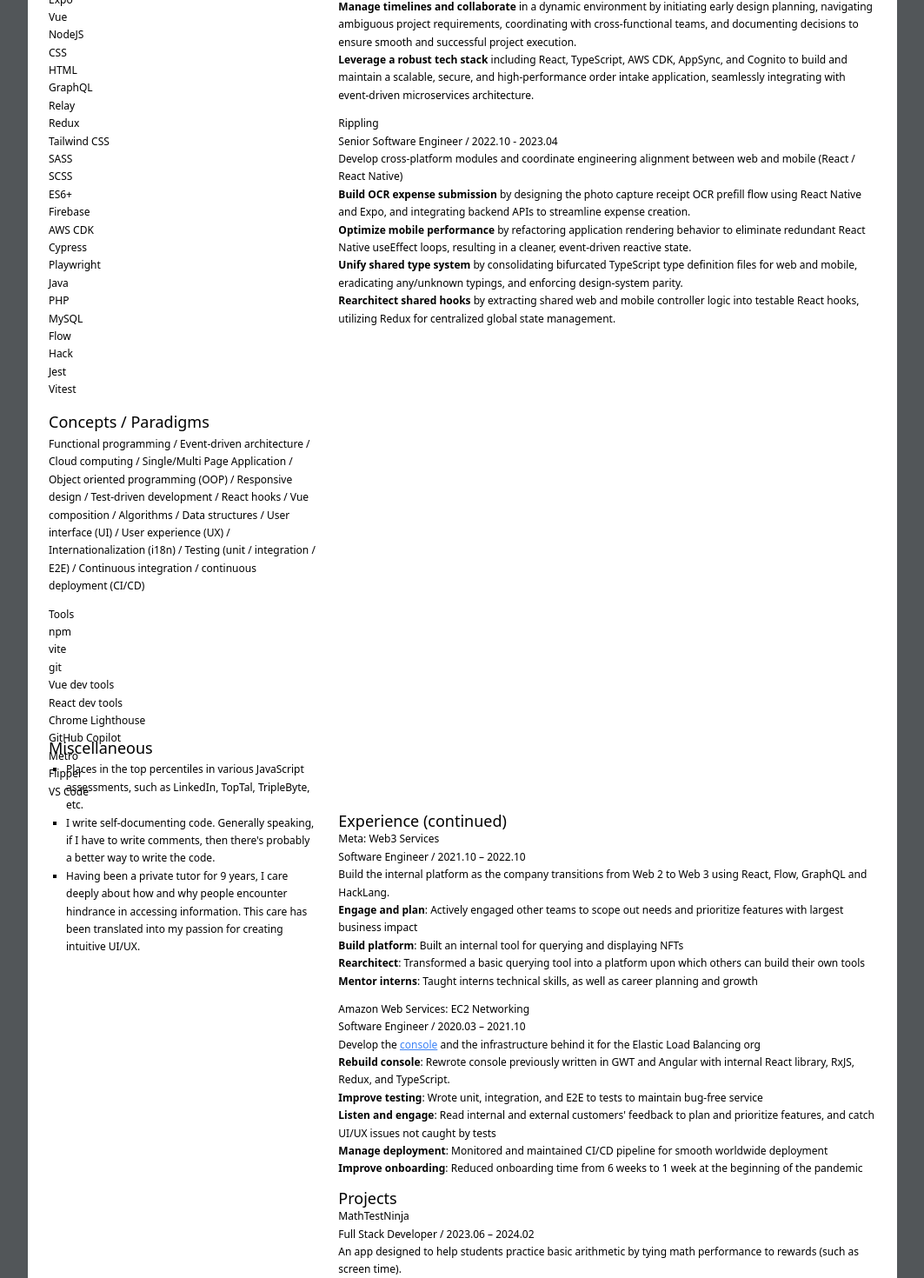
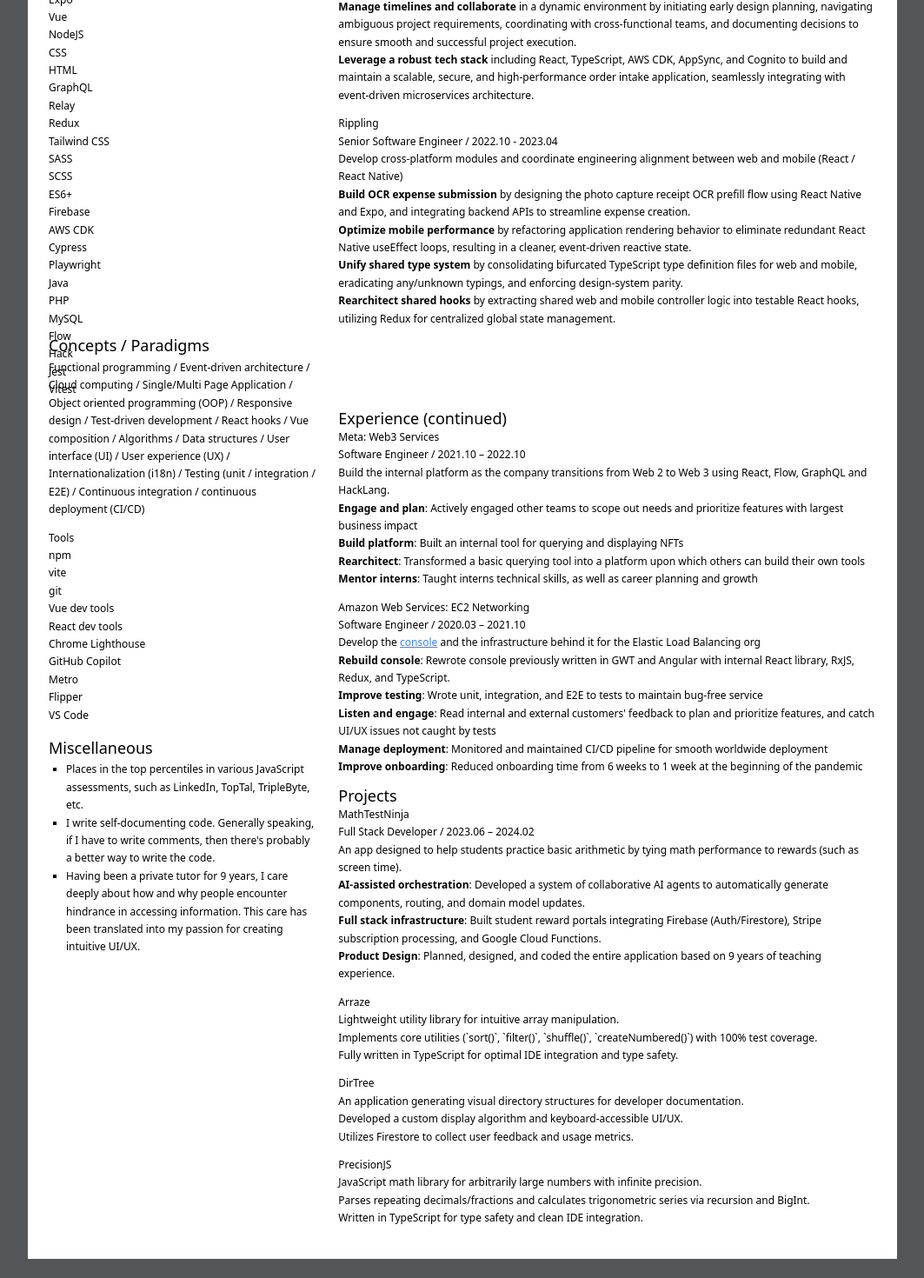
Before and after one commit to jko206/jko-dev, a Vue app: page / in a window 1280 px wide. Shown: the part 600-2070 px from the top of the page at 87% size, without its empty margins (108-1171 px from the left). After the commit the page ends 2048 px from the top, so only its background shows below. Built offline with nearby package versions, Linux system fonts and the light colour scheme.

Commit message:
refactor: implement dynamic resume pagination with ContentDivider and Teleport

```diff
--- a/src/App.vue
+++ b/src/App.vue
@@ -13,11 +13,31 @@
     has a lot of the writings for what went into this version of the resume.
     -->
     <div
+      v-for="pageIdx in totalPages"
+      :key="`page-${pageIdx - 1}`"
       @mouseover="() => setPaperHovering(true)"
       @mouseleave="() => setPaperHovering(false)"
       :class="['paper', { hover: isHoveringOverPaper }]"
     >
       <div class="col-1">
+        <!-- Teleport target for left column -->
+        <div :id="`left-col-${pageIdx - 1}`"></div>
+      </div>
+      <div class="col-2">
+        <!-- Automatically inject continued header on subsequent pages -->
+        <h2 v-if="pageIdx > 1" style="margin-top: 0">Experience (continued)</h2>
+        <!-- Teleport target for right column -->
+        <div :id="`right-col-${pageIdx - 1}`"></div>
+      </div>
+    </div>
+
+    <!-- Left Column Content Divider -->
+    <ContentDivider
+      to-prefix="left-col"
+      width="2.25in"
+      :max-height="1008"
+      @update:page-count="(val) => (leftPages = val)"
+    >
       <div class="section main">
         <h1 class="name">{{ resumeData.name }}</h1>
         <h2>{{ resumeData.role }}</h2>
@@ -67,26 +87,7 @@
         :items="resumeData.skills.tools.items"
         :highlighted-skill="highlightedSkill"
       />
-      </div>
 
-      <div class="col-2">
-        <h2>Experience</h2>
-
-        <ResumeItem
-          v-for="item in resumeData.experiencePage1"
-          :key="item.id || item.title"
-          :item="item"
-          @highlight-skills="onHighlightSkills"
-          @clear-highlight="onClearHighlight"
-        />
-      </div>
-    </div>
-    <div
-      @mouseover="() => setPaperHovering(true)"
-      @mouseleave="() => setPaperHovering(false)"
-      :class="['paper', { hover: isHoveringOverPaper }]"
-    >
-      <div class="col-1">
       <div class="section">
         <h2>Miscellaneous</h2>
         <ul class="job-desc-list">
@@ -95,12 +96,18 @@
           </li>
         </ul>
       </div>
-      </div>
-      <div class="col-2">
-        <h2>Experience (continued)</h2>
+    </ContentDivider>
 
+    <!-- Right Column Content Divider -->
+    <ContentDivider
+      to-prefix="right-col"
+      width="5.5in"
+      :max-height="1008"
+      @update:page-count="(val) => (rightPages = val)"
+    >
+      <h2>Experience</h2>
       <ResumeItem
-          v-for="item in resumeData.experiencePage2"
+        v-for="item in allExperiences"
         :key="item.id || item.title"
         :item="item"
         @highlight-skills="onHighlightSkills"
@@ -108,7 +115,6 @@
       />
 
       <h2 class="margin-top">Projects</h2>
-
       <ResumeItem
         v-for="item in resumeData.projects"
         :key="item.id || item.title"
@@ -116,20 +122,29 @@
         @highlight-skills="onHighlightSkills"
         @clear-highlight="onClearHighlight"
       />
-      </div>
-    </div>
+    </ContentDivider>
   </div>
 </template>
 
 <script setup lang="ts">
-import { ref } from 'vue'
+import { ref, computed } from 'vue'
 import { resumeData } from './data/resume'
 import SkillsList from './components/SkillsList.vue'
 import ResumeItem from './components/ResumeItem.vue'
+import ContentDivider from './components/ContentDivider.vue'
 
 const isInteractive = ref(false)
 const isHoveringOverPaper = ref(false)
 const highlightedSkill = ref<string[]>([])
+
+const leftPages = ref(1)
+const rightPages = ref(1)
+const totalPages = computed(() => Math.max(leftPages.value, rightPages.value))
+
+const allExperiences = computed(() => [
+  ...resumeData.experiencePage1,
+  ...resumeData.experiencePage2
+])
 
 setTimeout(() => {
   isInteractive.value = true
--- /dev/null
+++ b/src/components/ContentDivider.vue
@@ -0,0 +1,148 @@
+<template>
+  <!-- Hidden ghost container for measuring the slot items at the target width -->
+  <div
+    class="content-divider-ghost"
+    :style="{
+      position: 'absolute',
+      top: '-9999px',
+      left: '-9999px',
+      width: width,
+      visibility: 'hidden',
+      pointerEvents: 'none',
+      zIndex: -9999
+    }"
+  >
+    <div
+      v-for="(vnode, idx) in flattenedChildren"
+      :key="`ghost-${idx}`"
+      :ref="(el) => setItemRef(el, idx)"
+    >
+      <!-- Teleport moves the element to target selector once calculated -->
+      <Teleport :to="targets[idx]" :disabled="!targets[idx]">
+        <component :is="vnode" />
+      </Teleport>
+    </div>
+  </div>
+</template>
+
+<script setup lang="ts">
+import {
+  ref,
+  computed,
+  useSlots,
+  watch,
+  nextTick,
+  onMounted,
+  Fragment,
+  Comment,
+  type VNode
+} from 'vue'
+
+const props = withDefaults(
+  defineProps<{
+    toPrefix: string
+    maxHeight?: number
+    width?: string
+  }>(),
+  {
+    maxHeight: 1008,
+    width: '100%'
+  }
+)
+
+const emit = defineEmits<{
+  (e: 'update:pageCount', count: number): void
+}>()
+
+const slots = useSlots()
+const pageCount = ref(1)
+const targets = ref<string[]>([])
+const itemEls = ref<(HTMLElement | null)[]>([])
+
+const setItemRef = (el: any, idx: number) => {
+  if (el) {
+    itemEls.value[idx] = el as HTMLElement
+  }
+}
+
+// Recursively flatten children VNodes (handling v-for Fragments, etc.)
+const flattenVNodes = (vnodes: VNode[]): VNode[] => {
+  const result: VNode[] = []
+  for (const vnode of vnodes) {
+    if (vnode.type === Fragment && Array.isArray(vnode.children)) {
+      result.push(...flattenVNodes(vnode.children as VNode[]))
+    } else if (vnode.type !== Comment) {
+      result.push(vnode)
+    }
+  }
+  return result
+}
+
+const flattenedChildren = computed(() => {
+  return slots.default ? flattenVNodes(slots.default()) : []
+})
+
+const recalculatePages = async () => {
+  // 1. Reset all target selectors to disable Teleport and pull elements back to the ghost container
+  targets.value = []
+  pageCount.value = 1
+  emit('update:pageCount', 1)
+  itemEls.value = itemEls.value.slice(0, flattenedChildren.value.length)
+
+  // 2. Wait for Vue to render the elements inside the ghost wrappers
+  await nextTick()
+
+  const elements = itemEls.value.filter(Boolean) as HTMLElement[]
+  if (elements.length === 0) {
+    pageCount.value = 0
+    emit('update:pageCount', 0)
+    return
+  }
+
+  // 3. Measure element heights including vertical margins
+  const heights = elements.map((el) => {
+    const style = window.getComputedStyle(el)
+    const marginTop = parseFloat(style.marginTop) || 0
+    const marginBottom = parseFloat(style.marginBottom) || 0
+    return el.offsetHeight + marginTop + marginBottom
+  })
+
+  // 4. Distribute elements across pages based on maxHeight
+  const newAssignments: number[] = []
+  let currentHeight = 0
+  let currentPage = 0
+
+  heights.forEach((h, idx) => {
+    if (currentHeight + h > props.maxHeight && idx > 0) {
+      currentPage++
+      currentHeight = h
+    } else {
+      currentHeight += h
+    }
+    newAssignments.push(currentPage)
+  })
+
+  const totalPages = currentPage + 1
+  pageCount.value = totalPages
+  emit('update:pageCount', totalPages)
+
+  // 5. Wait for the parent component to render the newly created page containers
+  await nextTick()
+
+  // 6. Assign target selectors to teleport the items into their page columns
+  targets.value = newAssignments.map((pageIdx) => `#${props.toPrefix}-${pageIdx}`)
+}
+
+// Watch for children additions, removals, or updates to trigger reflow
+watch(
+  flattenedChildren,
+  () => {
+    recalculatePages()
+  },
+  { deep: true }
+)
+
+onMounted(() => {
+  recalculatePages()
+})
+</script>
```
Lines whose indentation alone changed are shown as unchanged.
